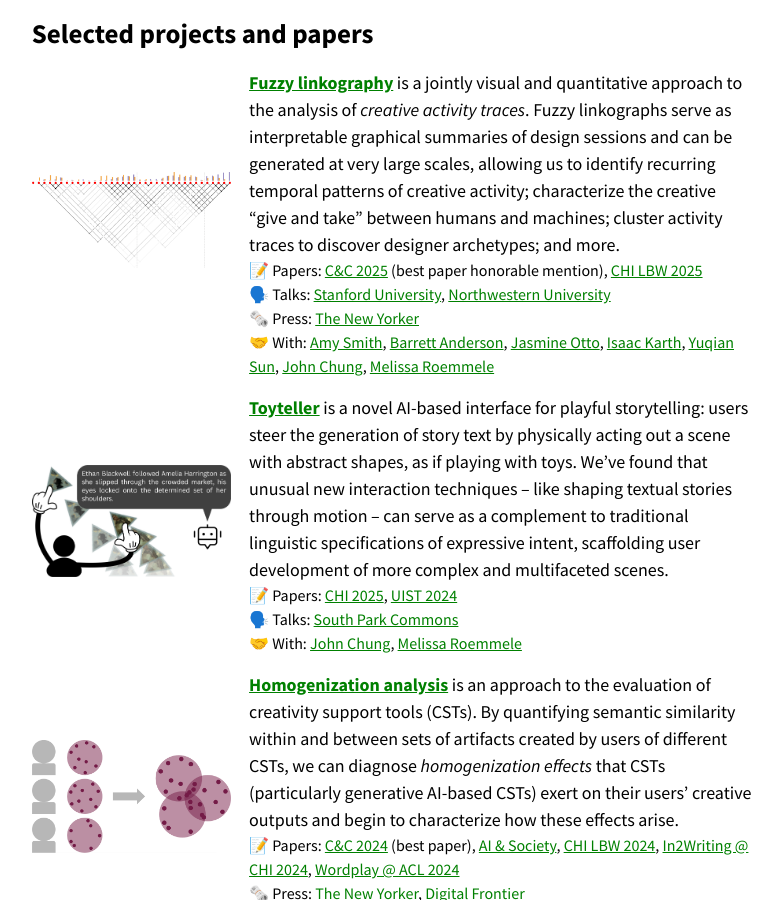
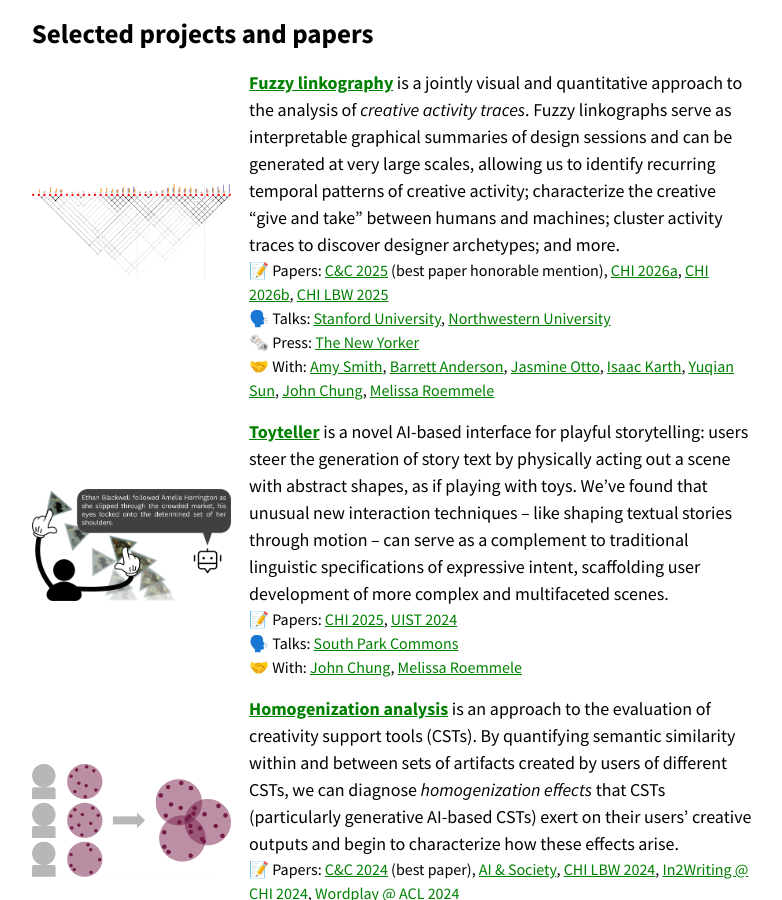
Before and after one commit to mkremins/mkremins.github.io, a Jekyll site: the page built from index.html, in a window 1280 px wide and 900 px high, scrolled down 861 px. Shown: the whole window, without its empty margins (246-1028 px from the left). Built offline with Jekyll 4.4.1, drawn with Linux system fonts in a browser that asks for light colours.

Commit message:
Add CHI 2026 tracing papers to fuzzy linkography card
Maybe we'll want to split these out later?

```diff
--- a/index.html
+++ b/index.html
@@ -18,7 +18,7 @@ layout: main
 			<div class="card-text">
 				<span class="card-title"><a href="https://github.com/mkremins/fuzzy-linkography">Fuzzy linkography</a></span> is a jointly visual and quantitative approach to the analysis of <em>creative activity traces</em><!--, including traces captured automatically by creativity support tools-->. Fuzzy linkographs serve as interpretable graphical summaries of design sessions and can be generated at very large scales, allowing us to identify recurring temporal patterns of creative activity; characterize the creative “give and take” between humans and machines; cluster activity traces to discover designer archetypes; and more.</span>
 				<div class="card-links">
-					📝 Papers: <a href="https://arxiv.org/abs/2502.04599">C&C 2025</a> (best paper honorable mention), <a href="https://mkremins.github.io/publications/FuzzyLinkography_CHI2025.pdf">CHI LBW 2025</a><br>
+					📝 Papers: <a href="https://arxiv.org/abs/2502.04599">C&C 2025</a> (best paper honorable mention), <a href="https://dl.acm.org/doi/10.1145/3772318.3791263">CHI 2026a</a>, <a href="https://dl.acm.org/doi/10.1145/3772363.3778743">CHI 2026b</a>, <a href="https://mkremins.github.io/publications/FuzzyLinkography_CHI2025.pdf">CHI LBW 2025</a><br>
 					🗣️ Talks: <a href="https://www.youtube.com/watch?v=B9WsVMGtIuk">Stanford University</a>, <a href="https://www.youtube.com/watch?v=hvWIMe2L7QY">Northwestern University</a><br>
 					🗞️ Press: <a href="https://www.newyorker.com/culture/infinite-scroll/ai-is-homogenizing-our-thoughts">The New Yorker</a><br>
 					🤝 With: <a href="https://scholar.google.com/citations?user=_lybVRkAAAAJ&hl=en">Amy Smith</a>, <a href="https://barrettrees.com/">Barrett Anderson</a>, <a href="https://jazztap.github.io/">Jasmine Otto</a>, <a href="https://isaackarth.com/">Isaac Karth</a>, <a href="https://fakecheese.me/">Yuqian Sun</a>, <a href="https://johnr0.github.io/">John Chung</a>, <a href="https://roemmele.github.io/">Melissa Roemmele</a>
```
